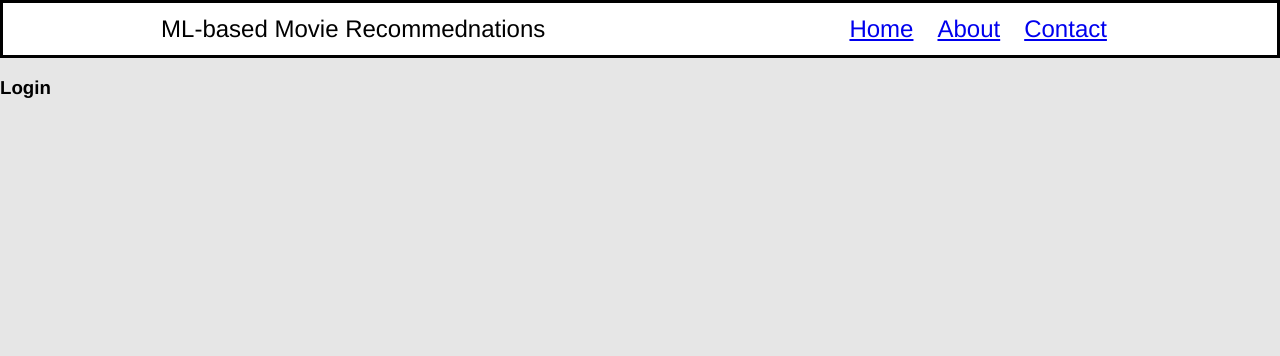
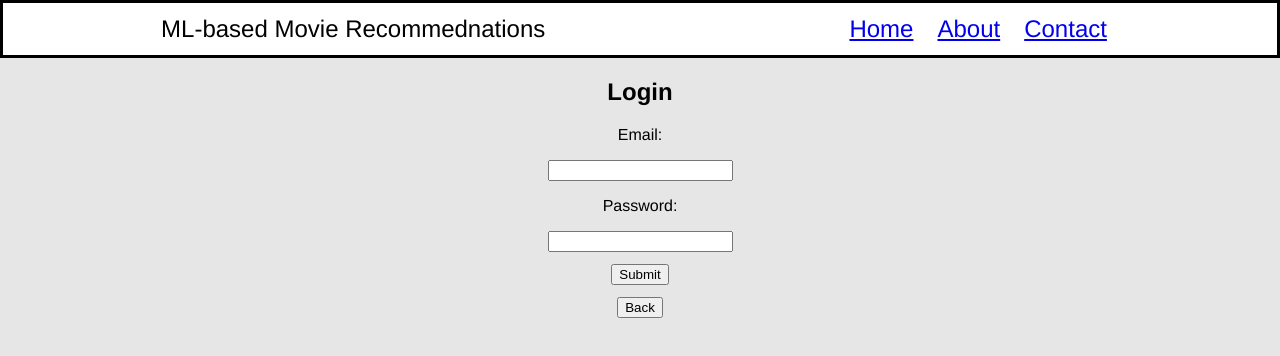
Before and after one commit to yanchen01/movie-recommendation-app, a React (Create React App) app: page /login in a window 1280 px wide. Shown: the top 356 px of the page. Built offline with nearby package versions, Linux system fonts and the light colour scheme.

Commit message:
login page done, next is js logic for form submission

```diff
--- a/src/components/Login.js
+++ b/src/components/Login.js
@@ -1,8 +1,22 @@
 import React from 'react';
 
 const Login = () => (
-    <div>
-        <h3>Login</h3>
+    <div className='login-container'>
+        <h2 className='login-header'>Login</h2>
+        <form className='login-form'>
+            <label>
+                <p>Email:</p>
+                <input placeholder='' type='text'/>
+            </label>
+            <label>
+                <p>Password:</p>
+                <input placeholder='' type='text'/>
+            </label>
+            <div>
+                <button className='login-submit-button'>Submit</button>
+            </div>
+        </form>
+        <button className='login-back-button'>Back</button>
     </div>
 )
 
--- /dev/null
+++ b/src/styles/component_css/_login.scss
@@ -0,0 +1,18 @@
+.login-container
+{
+    text-align: center;
+    //margin-top: $xl-size;
+    //border: solid;
+}
+.login-form
+{
+
+}
+.login-submit-button
+{
+    margin-top: $s-size;
+}
+.login-back-button
+{
+    margin-top: $s-size;
+}
--- a/src/styles/styles.scss
+++ b/src/styles/styles.scss
@@ -1,4 +1,5 @@
 @import './base/settings';
 @import './base/base';
 @import '../styles/component_css/header';
-@import '../styles/component_css/landingPage'
+@import '../styles/component_css/landingPage';
+@import '../styles/component_css/login';
```
Also changed, not shown: 1 other file (tests, documents, lock files or other folders).
